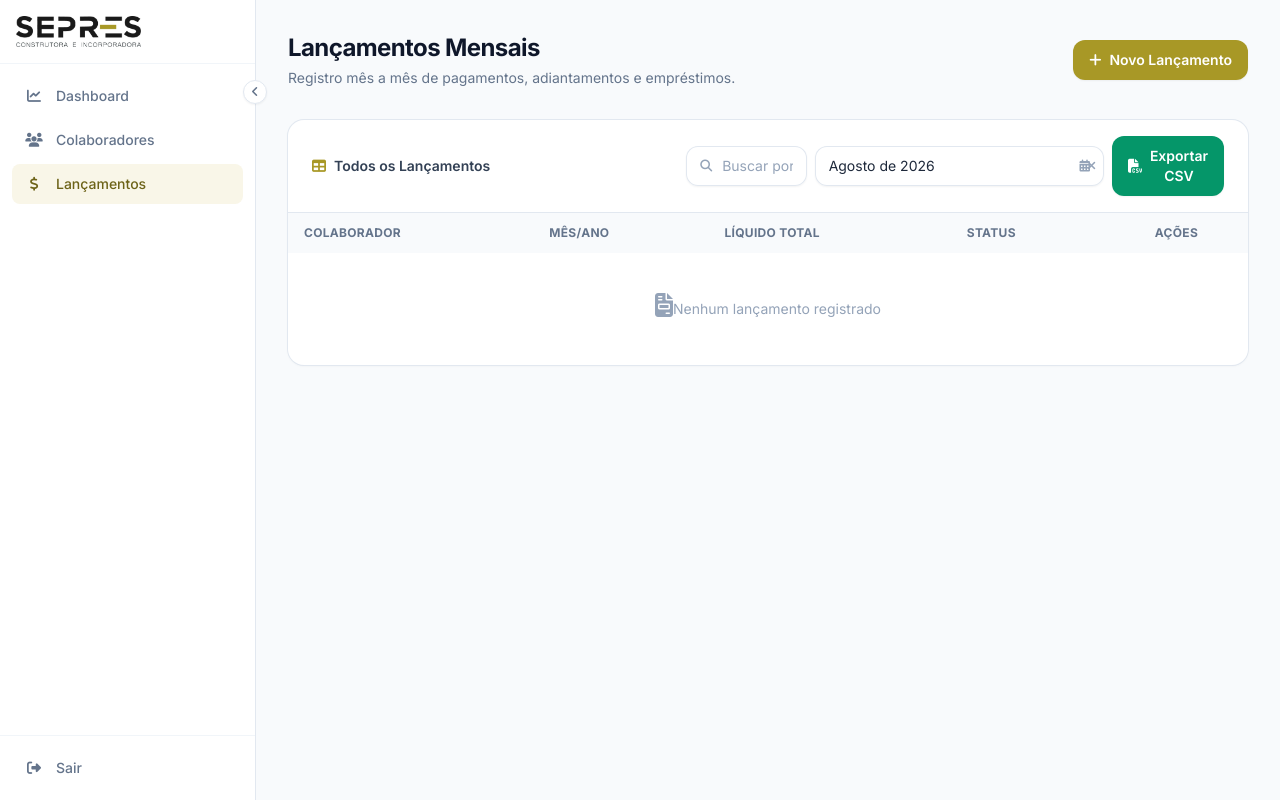
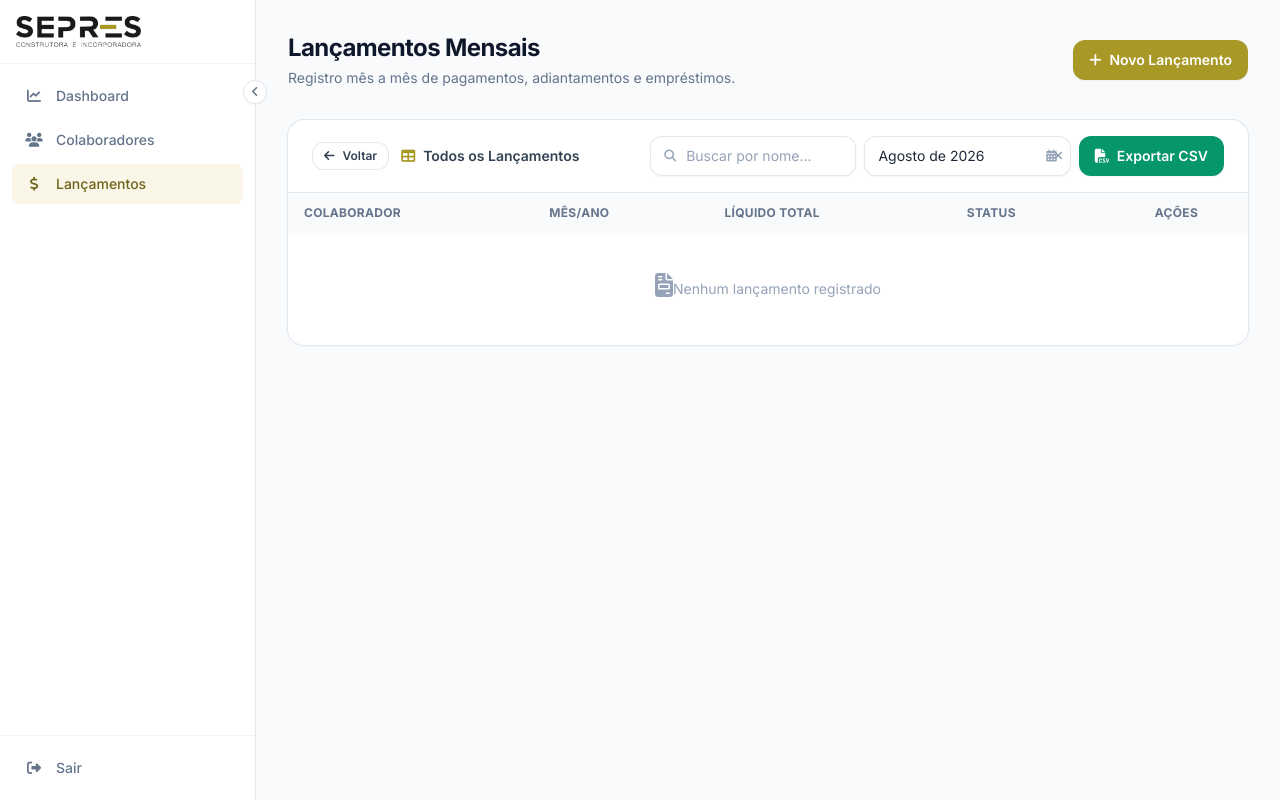
Before and after one commit to pedrocarneiro17/sepres, a Flask app: page /lancamentos in a window 1280 px wide. Run offline with Flask 3, Linux system fonts and the light colour scheme; the visitor is signed in with stand-in values (Sample User, id 1); data that the repository does not hold is empty.

Commit message:
Ajusta tamanho dos filtros, botao Voltar pro dashboard, ordena detalhamento
Nas listas de Lancamentos e Colaboradores: aumenta o campo de busca por
nome (estava cortado) e diminui o campo de periodo. Adiciona um botao
"Voltar" no cabecalho da lista, levando de volta ao Dashboard -- assim
o botao Voltar do formulario volta pra lista, e o da lista volta pro
painel geral, dependendo de onde o usuario esta.

Tambem ordena a tabela de detalhamento de lancamentos do dashboard por
nome do colaborador (A-Z) e mes, mesma logica ja aplicada na lista de
Lancamentos.

Co-Authored-By: Claude Sonnet 5 <noreply@anthropic.com>

```diff
--- a/static/js/main.js
+++ b/static/js/main.js
@@ -2219,7 +2219,16 @@ function renderizarLancamentosDash(lista) {
         return;
     }
 
-    tbody.innerHTML = lista.map(l => {
+    // Ordena por nome do colaborador (A-Z) e, dentro do mesmo colaborador, por mês.
+    const listaOrdenada = [...lista].sort((a, b) => {
+        const nomeA = colaboradores.find(co => co.id === a.colaboradorId)?.nome || '';
+        const nomeB = colaboradores.find(co => co.id === b.colaboradorId)?.nome || '';
+        const cmpNome = nomeA.localeCompare(nomeB, 'pt-BR', { sensitivity: 'base' });
+        if (cmpNome !== 0) return cmpNome;
+        return a.mes.localeCompare(b.mes);
+    });
+
+    tbody.innerHTML = listaOrdenada.map(l => {
         const c = colaboradores.find(co => co.id === l.colaboradorId);
         const btnAcao = l.status === 'finalizado'
             ? botaoAcao(`visualizarLancamentoDash('${l.id}')`, 'view', 'fa-eye', 'Visualizar (somente leitura)')
--- a/templates/colaboradores.html
+++ b/templates/colaboradores.html
@@ -207,7 +207,10 @@
             <!-- Lista: escondida enquanto o formulário está aberto (foco em uma coisa por vez). -->
             <div class="card overflow-hidden" id="painelListaColaboradores">
                 <div class="flex flex-col gap-3 border-b border-slate-200 px-6 py-4 sm:flex-row sm:items-center sm:justify-between">
-                    <div class="flex items-center gap-2 text-sm font-semibold text-slate-700"><i class="fas fa-list text-sepres-600"></i> Colaboradores Cadastrados</div>
+                    <div class="flex items-center gap-3">
+                        <a href="/" class="btn-secondary !px-3 !py-1.5 text-xs"><i class="fas fa-arrow-left"></i> Voltar</a>
+                        <div class="flex items-center gap-2 text-sm font-semibold text-slate-700"><i class="fas fa-list text-sepres-600"></i> Colaboradores Cadastrados</div>
+                    </div>
                     <div class="flex flex-col gap-2 sm:flex-row sm:items-center">
                         <div class="flex flex-wrap gap-2" id="filtroContratoColabChips">
                             <button type="button" class="filtro-chip ativo" data-tipo="CLT">CLT</button>
--- a/templates/lancamentos.html
+++ b/templates/lancamentos.html
@@ -253,17 +253,20 @@
             <!-- Lista: escondida enquanto o formulário está aberto (foco em uma coisa por vez). -->
             <div class="card overflow-hidden" id="painelListaLancamentos">
                 <div class="flex flex-col gap-3 border-b border-slate-200 px-6 py-4 sm:flex-row sm:items-center sm:justify-between">
-                    <div class="flex items-center gap-2 text-sm font-semibold text-slate-700"><i class="fas fa-table text-sepres-600"></i> Todos os Lançamentos</div>
+                    <div class="flex items-center gap-3">
+                        <a href="/" class="btn-secondary !px-3 !py-1.5 text-xs"><i class="fas fa-arrow-left"></i> Voltar</a>
+                        <div class="flex items-center gap-2 text-sm font-semibold text-slate-700"><i class="fas fa-table text-sepres-600"></i> Todos os Lançamentos</div>
+                    </div>
                     <div class="flex flex-col gap-2 sm:flex-row sm:items-center">
-                        <div class="relative w-full sm:w-56">
+                        <div class="relative w-full sm:w-80">
                             <span class="pointer-events-none absolute inset-y-0 left-0 flex items-center pl-3.5 text-slate-400"><i class="fas fa-search text-xs"></i></span>
                             <input type="text" class="input pl-9" id="filtroNomeLanc" placeholder="Buscar por nome...">
                         </div>
-                        <div class="relative w-full sm:w-44">
+                        <div class="relative w-full sm:w-36">
                             <input type="month" class="input mes-ptbr" id="filtroPeriodoLanc" placeholder="Todos os períodos">
                             <button type="button" onclick="limparFiltroPeriodoLanc()" title="Limpar período" class="absolute inset-y-0 right-2 flex items-center text-slate-400 hover:text-slate-600"><i class="fas fa-xmark text-xs"></i></button>
                         </div>
-                        <button class="btn-success" onclick="abrirExportarCSV()" title="Exportar CSV de um mês"><i class="fas fa-file-csv"></i> Exportar CSV</button>
+                        <button class="btn-success shrink-0" onclick="abrirExportarCSV()" title="Exportar CSV de um mês"><i class="fas fa-file-csv"></i> Exportar CSV</button>
                     </div>
                 </div>
                 <div class="overflow-x-auto">
```
